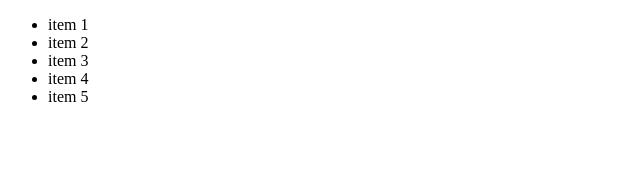
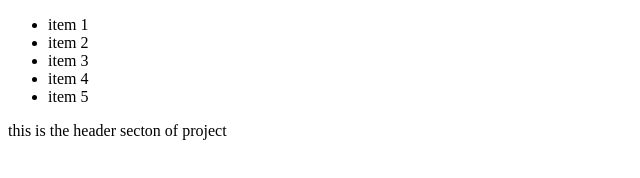
Before and after one commit to learnGitAccount/new1, a plain HTML site: page assets/index.html in a window 1280 px wide. Shown: the whole page, without its empty margins (0-640 px from the left). Drawn offline with Linux system fonts and the light colour scheme.

Commit message:
add header structure

```diff
--- a/assets/index.html
+++ b/assets/index.html
@@ -17,6 +17,10 @@
         <li>item 5</li>
       </ul>
     </nav>
+    <!-- header section -->
+    <header>
+      <p>this is the header secton of project</p>
+    </header>
     <script src="./main.js"></script>
   </body>
 </html>
```
